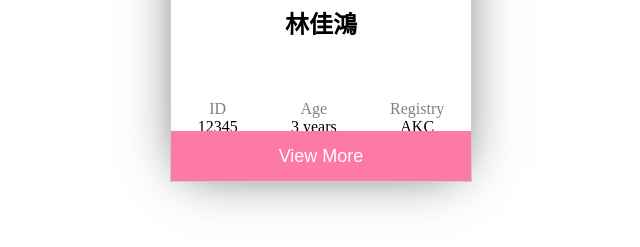
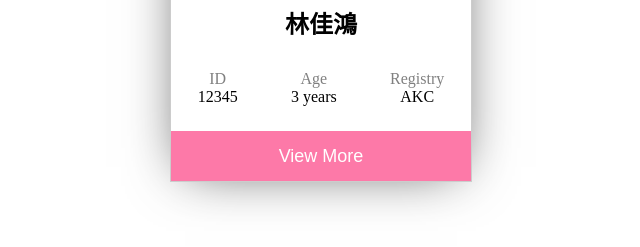
Before and after one commit to zxc85166/page-demo-1, a plain HTML site: page index.html in a window 1280 px wide. Shown: the part 477-724 px from the top of the page, without its empty margins (319-959 px from the left). Drawn offline with Linux system fonts and the light colour scheme.

```diff
--- a/index.html
+++ b/index.html
@@ -30,7 +30,7 @@
     }
 
     .container {
-      margin-top: 60px;
+      margin-top: 30px;
       display: flex;
       text-align: center;
       justify-content: space-around;
@@ -38,6 +38,7 @@
 
     .title {
       color: grey;
+      margin: auto;
     }
 
     button {
```
